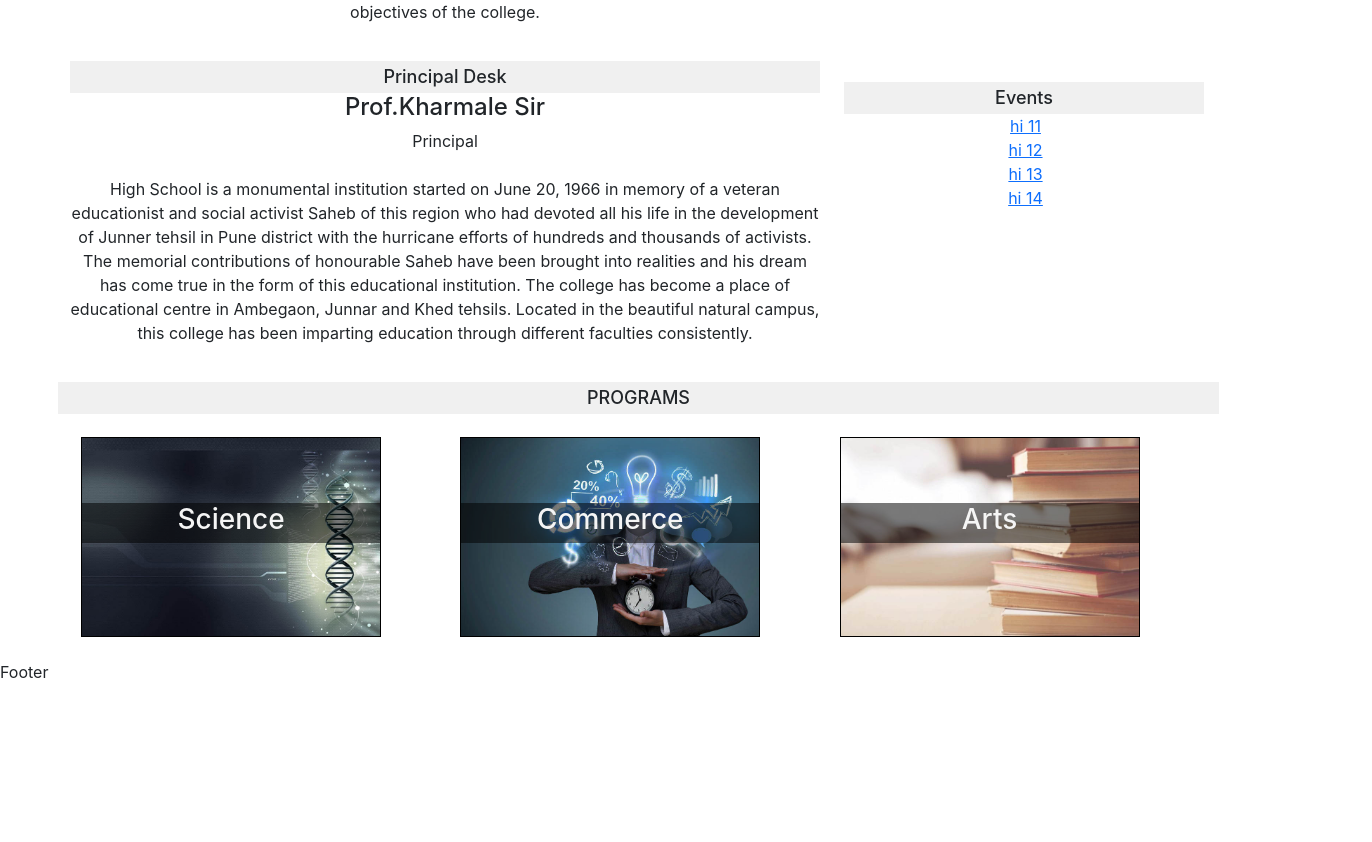
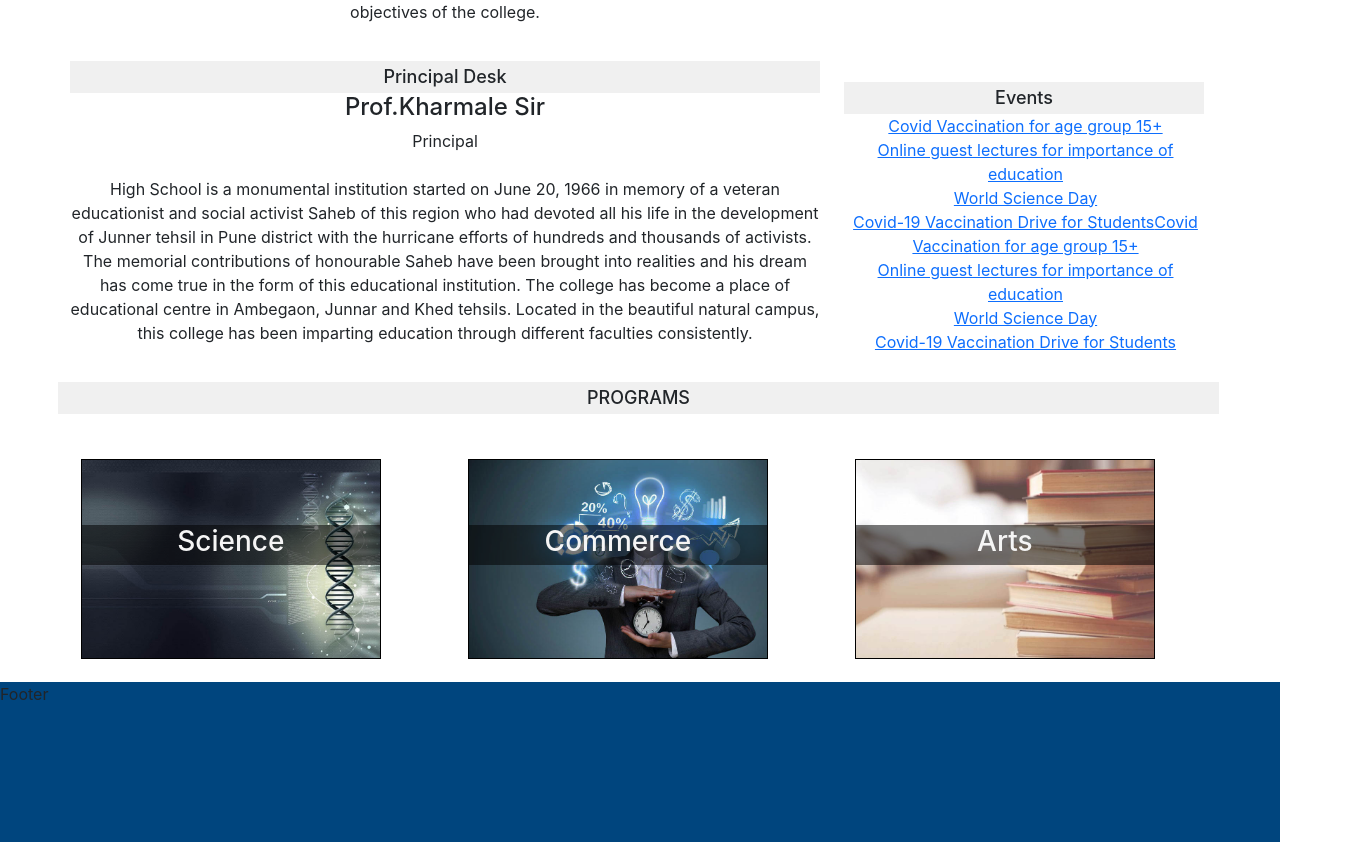
Before and after one commit to adityasasane2000/HighSchool-Admission-WebApp, a React (Create React App) app: page / in a window 1280 px wide. Shown: the part 1185-2027 px from the top of the page, 1372 px wide, since content can reach past the window. Before the commit the page ends 1869 px from the top, so only its background shows below. Built offline with nearby package versions, Linux system fonts and the light colour scheme; no server answers; a web font is replaced by a local one; what google-maps-react would draw is missing.

Commit message:
Footer css Contact us css

```diff
--- /dev/null
+++ b/src/components/Footer.css
@@ -0,0 +1,6 @@
+.Footer{
+    background-color: #00457e;
+    display: flex;
+    margin-bottom: 0;
+    height: 10rem;
+}
--- a/src/components/Footer.js
+++ b/src/components/Footer.js
@@ -1,8 +1,9 @@
 import React from 'react'
+import "../components/Footer.css";
 
 function Footer() {
   return (
-    <div>Footer</div>
+    <div className='Footer'>Footer</div>
   )
 }
 
--- a/src/components/HomeContent/NoticeBoard.js
+++ b/src/components/HomeContent/NoticeBoard.js
@@ -52,21 +52,9 @@ class NoticeBoard extends React.Component {
                     </li>
                     <br />
 
-                    <li>
-                      {" "}
-                      Pora gharna online lecture, Pora gharna online
-                      lecture,Pora gharna online lecture,Pora gharna online
-                      lecture,Pora gharna online lecture,{" "}
-                    </li>
+                    <li>asffdsf Atharva Meher</li>
                     <br />
 
-                    <li>asffdsf Atharva Meher</li>
-                    <br />
-                    <li>haGF Atharva Meher</li>
-                    <br />
-                    <li>sdggdfg v Atharva Meher</li>
-
-                    <br />
                   </ul>
                 </Marquee>
               </div>
--- a/src/components/HomeContent/Principal.js
+++ b/src/components/HomeContent/Principal.js
@@ -36,13 +36,22 @@ const Principal = () => {
               <div className="container">
                 <h1 className="homepage-headings">Events</h1>
               </div>
-              <Link to="hi 11">hi 11</Link>
+              <Link to="hi 11">Covid Vaccination for age group 15+</Link>
               <br />
-              <Link to="hi">hi 12</Link>
+              <Link to="hi">Online guest lectures for importance of education</Link>
               <br />
-              <Link to="/">hi 13</Link>
+              <Link to="/">World Science Day</Link>
               <br />
-              <Link to="/">hi 14</Link>
+              <Link to="/">Covid-19 Vaccination Drive for Students</Link>
+
+              <Link to="hi 11">Covid Vaccination for age group 15+</Link>
+              <br />
+              <Link to="hi">Online guest lectures for importance of education</Link>
+              <br />
+              <Link to="/">World Science Day</Link>
+              <br />
+              <Link to="/">Covid-19 Vaccination Drive for Students</Link>
+
             </div>
           </Col>
         </Row>
--- a/src/components/HomeContent/Programs.js
+++ b/src/components/HomeContent/Programs.js
@@ -10,14 +10,17 @@ import { Row, Col, Container } from 'react-bootstrap';
 
  return<>
  <Container>
- <Row>
+ <Row md={12}>
  <h1 className='homepage-headings'>PROGRAMS</h1>
  </Row>
+ </Container>
+ <div className='Programsbox'>
+ <Container>
+ <Row >
 
-            <Row >
 
- <div className='Programsbox'>
- <Col lg={4} md={12} sm={12} >
+
+ <Col lg={4} md={12} >
  <div className="cardlayout1">
 
         <h3 className='program-titles'>Science</h3>
@@ -28,7 +31,7 @@ import { Row, Col, Container } from 'react-bootstrap';
 </Col>
 
 
-<Col lg={4} md={12} sm={12}>
+<Col lg={4} md={12}>
     <div className="cardlayout2">
         <h3 className='program-titles'>Commerce</h3>
         <div className="text-box">
@@ -37,7 +40,7 @@ import { Row, Col, Container } from 'react-bootstrap';
     </div>
     </Col>
 
-    <Col lg={4} md={12} sm={12} >
+    <Col lg={4} md={12}>
     <div className="cardlayout3">
         <h3 className='program-titles'> Arts</h3>
         <div className="text-box">
@@ -46,10 +49,11 @@ import { Row, Col, Container } from 'react-bootstrap';
 
     </div>
     </Col>
-    </div>
+
 
     </Row>
     </Container>
+    </div>
 
  </>
 }
--- /dev/null
+++ b/src/pages/ContactUs.css
@@ -0,0 +1,9 @@
+.Map-info{
+   display: flex;
+   justify-content: flex-end !important;
+
+}
+.Map{
+   margin: 1rem 3rem;
+   width: 10%!important;
+}
--- a/src/pages/ContactUs.js
+++ b/src/pages/ContactUs.js
@@ -1,33 +1,53 @@
-import React ,{Component} from 'react';
-import {Map,GoogleApiWrapper} from 'google-maps-react'
+import React, { Component } from 'react';
+import { Map, GoogleApiWrapper } from 'google-maps-react'
+import "./ContactUs.css";
+import { Row, Col, Container } from 'react-bootstrap';
 
- class ContactUs extends Component{
-  render(){
-    return(<>
-    <h1>Contact</h1>
-     <h3>High School Addmission Managment</h3>
-    <br/> At post:narayangaon
-     <br/>Tal:Junner , Dist :Pune
-     <br/> Principal ph no :
-     <br/> Fax no:
-     <br></br>E-mail:hsam@gmail.com
 
-      <Map
-        google = {this.props.google}
-        style={{width:"50%", height:"50%"}}
-        zoom ={10}
-        initialCentre ={
-          {
-            lat:19.117990,
-            lng:73.973633
-         }
-        }
-      />
-      </>
+class ContactUs extends Component {
+  render() {
+    return (<>
+      <Container>
+        <Row md={12}>
+          <h1 className='homepage-headings'>Contact Us</h1>
+        </Row>
+      </Container>
+      <Container>
+
+        <Row >
+
+
+
+          <Col lg={6} md={12} className='Map-info' >
+
+            <h4>High School Addmission Managment</h4>
+            <p>At post:narayangaon</p><br/>
+            <p>Tal:Junner , Dist :Pune</p>
+            <p>Principal ph no :</p>
+            <p>Fax no:</p>
+            <p>E-mail:hsam@gmail.com</p>
+          </Col>
+          <Col lg={6} md={12} className='Map'>
+            <Map
+              google={this.props.google}
+              style={{ width: "50%", height: "50%" }}
+              zoom={10}
+              initialCentre={
+                {
+                  lat: 19.117990,
+                  lng: 73.973633
+                }
+              }
+            />   </Col>
+
+        </Row>
+      </Container>
+
+    </>
 
     );
   }
 }
 export default GoogleApiWrapper({
-  apiKey:"AIzaSyC_wcQk1UxwAbBu9mR1crm3RAitDiIPOv8"
+  apiKey: "AIzaSyC_wcQk1UxwAbBu9mR1crm3RAitDiIPOv8"
 })(ContactUs)
```
Also changed, not shown: src/components/HomeContent/Event.js (deleted, +0 -18 lines).
